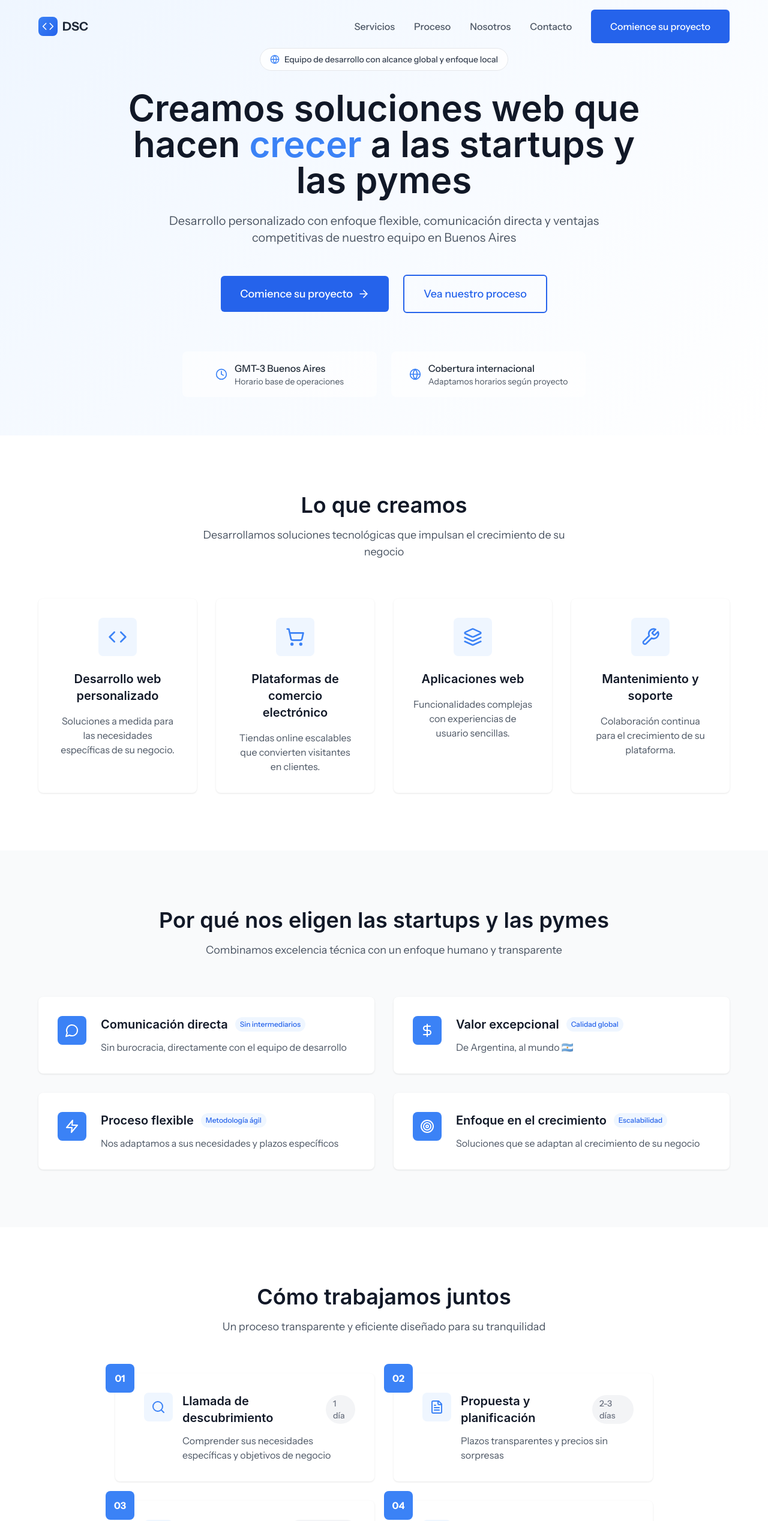
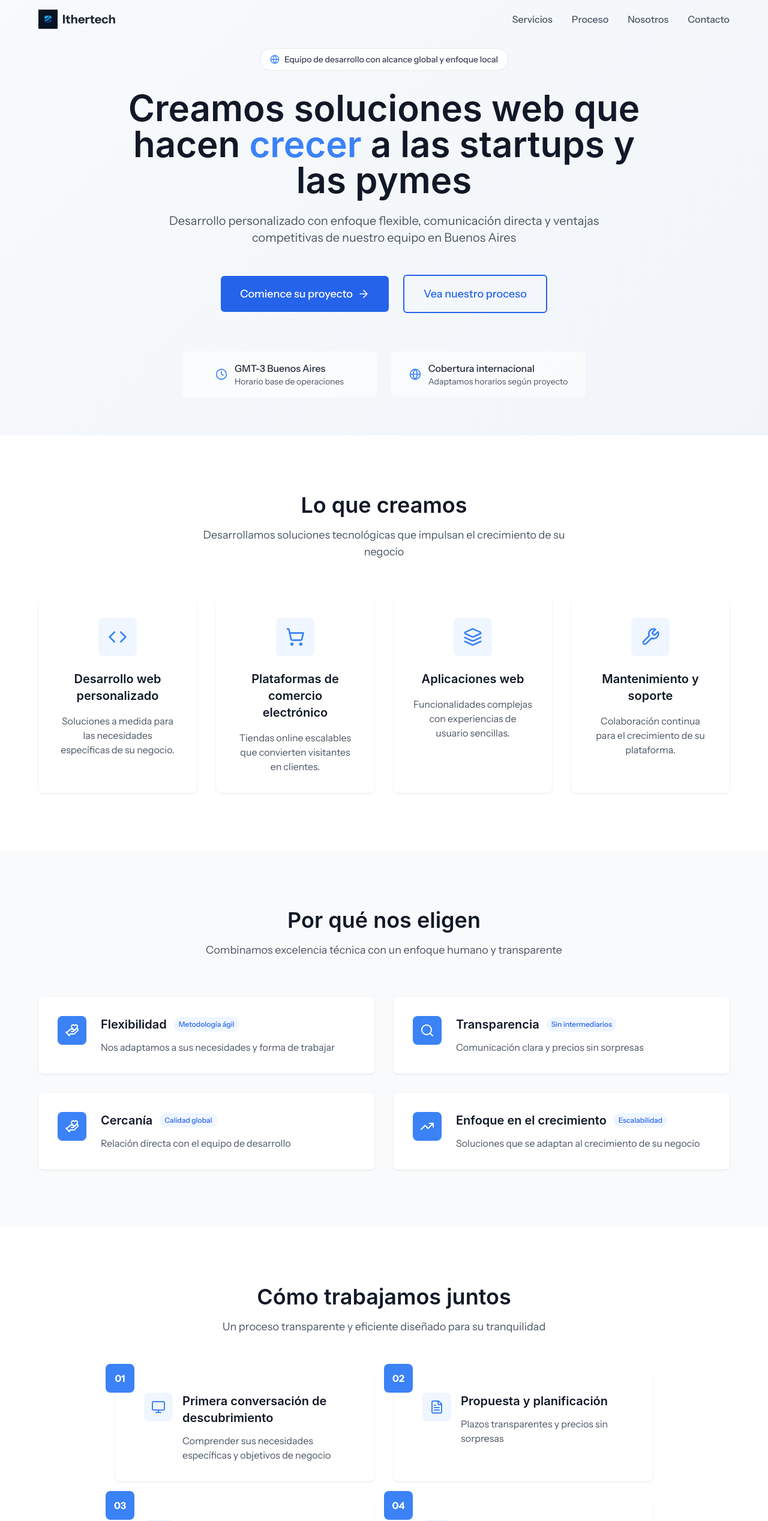
Before and after one commit to jota-vef/dsc-site, a React (Vite) app: page / in a window 1280 px wide. Shown: the top 2536 px of the page at 60% size. Built offline with nearby package versions, Linux system fonts and the light colour scheme; a web font is replaced by a local one.

Commit message:
added favicon

```diff
--- a/index.html
+++ b/index.html
@@ -2,11 +2,11 @@
 <html lang="es">
   <head>
     <meta charset="UTF-8" />
-    <link rel="icon" type="image/svg+xml" href="/vite.svg" />
+    <link rel="icon" type="image/svg+xml" href="/favicon.svg" />
     <meta name="viewport" content="width=device-width, initial-scale=1.0" />
-    <meta name="description" content="Digital Solutions Company - Desarrollo web personalizado para startups y pymes. Equipo argentino con precios competitivos y comunicación directa." />
+    <meta name="description" content="Ithertech - Desarrollo web personalizado para startups y pymes. Equipo argentino con precios competitivos y comunicación directa." />
     <meta name="keywords" content="desarrollo web, startups, pymes, Argentina, Estados Unidos, desarrollo personalizado" />
-    <title>DSC - Desarrollo Web para Startups y Pymes | Digital Solutions Company</title>
+    <title>Ithertech - Desarrollo Web para Startups y Pymes</title>
   </head>
   <body>
     <div id="root"></div>
--- a/src/components/AboutSection.tsx
+++ b/src/components/AboutSection.tsx
@@ -1,30 +1,7 @@
 import React from 'react';
-import { Heart, Shield, Lightbulb, Award } from 'lucide-react';
+import { Award } from 'lucide-react';
 
 const AboutSection: React.FC = () => {
-  const values = [
-    {
-      icon: Heart,
-      title: 'Flexibilidad',
-      description: 'Nos adaptamos a sus necesidades y forma de trabajar',
-    },
-    {
-      icon: Shield,
-      title: 'Transparencia',
-      description: 'Comunicación clara y precios sin sorpresas',
-    },
-    {
-      icon: Lightbulb,
-      title: 'Cercanía',
-      description: 'Relación directa con el equipo de desarrollo',
-    },
-    {
-      icon: Award,
-      title: 'Excelencia',
-      description: 'Estándares técnicos de nivel internacional',
-    },
-  ];
-
   return (
     <section id="about" className="dsc-section bg-gray-50">
       <div className="dsc-container">
@@ -45,27 +22,19 @@ const AboutSection: React.FC = () => {
             </p>
           </div>
 
-          {/* Right Column - Values Grid */}
-          <div className="grid grid-cols-1 sm:grid-cols-2 gap-6">
-            {values.map((value, index) => {
-              const IconComponent = value.icon;
-              return (
-                <div
-                  key={value.title}
-                  className={`dsc-card text-center dsc-fade-in dsc-animate-delay-${index + 1}`}
-                >
-                  <div className="w-12 h-12 bg-blue-50 rounded-lg flex items-center justify-center mx-auto mb-4">
-                    <IconComponent className="w-6 h-6 text-blue-500" />
-                  </div>
-                  <h3 className="text-lg font-semibold text-gray-900 mb-2">
-                    {value.title}
-                  </h3>
-                  <p className="text-sm text-gray-600">
-                    {value.description}
-                  </p>
-                </div>
-              );
-            })}
+          {/* Right Column - Excellence Card */}
+          <div className="flex justify-center">
+            <div className="dsc-card text-center max-w-sm dsc-fade-in">
+              <div className="w-16 h-16 bg-blue-50 rounded-lg flex items-center justify-center mx-auto mb-6">
+                <Award className="w-8 h-8 text-blue-500" />
+              </div>
+              <h3 className="text-xl font-semibold text-gray-900 mb-4">
+                Excelencia
+              </h3>
+              <p className="text-gray-600">
+                Estándares técnicos de nivel internacional
+              </p>
+            </div>
           </div>
         </div>
       </div>
--- a/src/components/ContactSection.tsx
+++ b/src/components/ContactSection.tsx
@@ -1,5 +1,5 @@
 import React, { useState } from 'react';
-import { Send, Mail, Clock } from 'lucide-react';
+import { Send, Mail, Clock, Linkedin, Instagram } from 'lucide-react';
 
 const ContactSection: React.FC = () => {
   const [formData, setFormData] = useState({
@@ -127,25 +127,6 @@ const ContactSection: React.FC = () => {
                 </div>
 
                 <div>
-                  <label htmlFor="timeline" className="block text-sm font-medium text-gray-700 mb-2">
-                    Plazo preferido
-                  </label>
-                  <select
-                    id="timeline"
-                    name="timeline"
-                    value={formData.timeline}
-                    onChange={handleInputChange}
-                    className="w-full px-4 py-3 border border-gray-200 rounded-lg focus:ring-2 focus:ring-blue-500 focus:border-transparent transition-all duration-200"
-                  >
-                    <option value="">Seleccione un plazo</option>
-                    <option value="urgent">Urgente (1-2 semanas)</option>
-                    <option value="standard">Estándar (3-6 semanas)</option>
-                    <option value="flexible">Flexible (2-3 meses)</option>
-                    <option value="planning">Solo planificando</option>
-                  </select>
-                </div>
-
-                <div>
                   <label htmlFor="project" className="block text-sm font-medium text-gray-700 mb-2">
                     Descripción del proyecto *
                   </label>
@@ -159,6 +140,25 @@ const ContactSection: React.FC = () => {
                     className="w-full px-4 py-3 border border-gray-200 rounded-lg focus:ring-2 focus:ring-blue-500 focus:border-transparent transition-all duration-200 resize-none"
                     placeholder="Cuéntenos sobre su proyecto, objetivos y cualquier requisito específico..."
                   />
+                </div>
+
+                <div>
+                  <label htmlFor="timeline" className="block text-sm font-medium text-gray-700 mb-2">
+                    Preferencia de contacto
+                  </label>
+                  <select
+                    id="timeline"
+                    name="timeline"
+                    value={formData.timeline}
+                    onChange={handleInputChange}
+                    className="w-full px-4 py-3 border border-gray-200 rounded-lg focus:ring-2 focus:ring-blue-500 focus:border-transparent transition-all duration-200"
+                  >
+                    <option value="">Seleccione una preferencia</option>
+                    <option value="email">Correo electrónico</option>
+                    <option value="call">Llamada telefónica</option>
+                    <option value="video">Videollamada</option>
+                    <option value="any">Cualquier método</option>
+                  </select>
                 </div>
 
                 <button
@@ -189,7 +189,7 @@ const ContactSection: React.FC = () => {
                     <h3 className="text-lg font-semibold text-gray-900 mb-2">
                       Correo electrónico
                     </h3>
-                    <p className="text-gray-600 mb-1">hello@dsc.com</p>
+                    <p className="text-gray-600 mb-1">adm.digitalsolutionscompany@gmail.com</p>
                     <p className="text-sm text-gray-500">
                       Normalmente respondemos en un plazo de 24 horas
                     </p>
@@ -214,19 +214,35 @@ const ContactSection: React.FC = () => {
                 </div>
               </div>
 
-              <div className="bg-blue-50 rounded-lg p-6">
-                <h3 className="text-lg font-semibold text-gray-900 mb-3">
-                  ¿Prefiere una llamada?
+              <div className="dsc-card">
+                <h3 className="text-lg font-semibold text-gray-900 mb-4">
+                  Síguenos en redes sociales
                 </h3>
-                <p className="text-gray-600 mb-4">
-                  Programe una llamada gratuita de 30 minutos para discutir su proyecto en detalle.
-                </p>
-                <a
-                  href="#"
-                  className="dsc-btn-secondary text-center w-full"
-                >
-                  Programar llamada
-                </a>
+                <div className="flex space-x-4">
+                  <a
+                    href="#"
+                    className="flex items-center justify-center w-12 h-12 bg-blue-50 rounded-lg hover:bg-blue-100 transition-colors duration-200"
+                    aria-label="LinkedIn"
+                  >
+                    <Linkedin className="w-6 h-6 text-blue-500" />
+                  </a>
+                  <a
+                    href="#"
+                    className="flex items-center justify-center w-12 h-12 bg-blue-50 rounded-lg hover:bg-blue-100 transition-colors duration-200"
+                    aria-label="Instagram"
+                  >
+                    <Instagram className="w-6 h-6 text-blue-500" />
+                  </a>
+                  <a
+                    href="#"
+                    className="flex items-center justify-center w-12 h-12 bg-blue-50 rounded-lg hover:bg-blue-100 transition-colors duration-200"
+                    aria-label="TikTok"
+                  >
+                    <svg className="w-6 h-6 text-blue-500" fill="currentColor" viewBox="0 0 24 24">
+                      <path d="M19.59 6.69a4.83 4.83 0 0 1-3.77-4.25V2h-3.45v13.67a2.89 2.89 0 0 1-5.2 1.74 2.89 2.89 0 0 1 2.31-4.64 2.93 2.93 0 0 1 .88.13V9.4a6.84 6.84 0 0 0-1-.05A6.33 6.33 0 0 0 5 20.1a6.34 6.34 0 0 0 10.86-4.43v-7a8.16 8.16 0 0 0 4.77 1.52v-3.4a4.85 4.85 0 0 1-1-.1z"/>
+                    </svg>
+                  </a>
+                </div>
               </div>
             </div>
           </div>
--- a/src/components/Footer.tsx
+++ b/src/components/Footer.tsx
@@ -1,5 +1,5 @@
 import React from 'react';
-import { Code, Mail, MapPin } from 'lucide-react';
+import { Mail, MapPin } from 'lucide-react';
 
 const Footer: React.FC = () => {
   return (
@@ -9,13 +9,15 @@ const Footer: React.FC = () => {
           {/* Company Info */}
           <div>
             <div className="flex items-center space-x-2 mb-4">
-              <div className="w-8 h-8 bg-blue-500 rounded-lg flex items-center justify-center">
-                <Code className="w-5 h-5 text-white" />
-              </div>
-              <span className="text-xl font-bold">DSC</span>
+              <img
+                src="/logo-ithertech.svg"
+                alt="Ithertech Logo"
+                className="w-8 h-8"
+              />
+              <span className="text-xl font-bold">Ithertech</span>
             </div>
             <p className="text-gray-300 mb-4">
-              Digital Solutions Company - Desarrollo web personalizado para startups y pymes.
+              Ithertech - Desarrollo web personalizado para startups y pymes.
             </p>
             <div className="flex items-center space-x-2 text-gray-300">
               <MapPin className="w-4 h-4" />
@@ -29,7 +31,7 @@ const Footer: React.FC = () => {
             <div className="space-y-3">
               <div className="flex items-center space-x-2 text-gray-300">
                 <Mail className="w-4 h-4" />
-                <span>hello@dsc.com</span>
+                <span>adm.digitalsolutionscompany@gmail.com</span>
               </div>
               <p className="text-sm text-gray-400">
                 Respuesta en 24 horas o menos
@@ -42,7 +44,7 @@ const Footer: React.FC = () => {
 
         <div className="flex flex-col md:flex-row justify-between items-center">
           <p className="text-gray-400 text-sm mb-4 md:mb-0">
-            © 2025 Digital Solutions Company. Todos los derechos reservados.
+            © 2025 Ithertech. Todos los derechos reservados.
           </p>
           <div className="flex space-x-6 text-sm text-gray-400">
             <a href="#" className="hover:text-white transition-colors">Privacidad</a>
--- a/src/components/Header.tsx
+++ b/src/components/Header.tsx
@@ -1,5 +1,5 @@
 import React, { useState, useEffect } from 'react';
-import { Menu, X, Code } from 'lucide-react';
+import { Menu, X } from 'lucide-react';
 
 const Header: React.FC = () => {
   const [isMenuOpen, setIsMenuOpen] = useState(false);
@@ -32,10 +32,12 @@ const Header: React.FC = () => {
         <nav className="flex items-center justify-between py-4">
           {/* Logo */}
           <div className="flex items-center space-x-2">
-            <div className="w-8 h-8 bg-gradient-to-br from-blue-500 to-blue-600 rounded-lg flex items-center justify-center">
-              <Code className="w-5 h-5 text-white" />
-            </div>
-            <span className="text-xl font-bold text-gray-800">DSC</span>
+            <img
+              src="/logo-ithertech.svg"
+              alt="Ithertech Logo"
+              className="w-8 h-8"
+            />
+            <span className="text-xl font-bold text-gray-800">Ithertech</span>
           </div>
 
           {/* Desktop Navigation */}
@@ -49,12 +51,6 @@ const Header: React.FC = () => {
                 {item.label}
               </a>
             ))}
-            <a
-              href="#contact"
-              className="dsc-btn-primary"
-            >
-              Comience su proyecto
-            </a>
           </div>
 
           {/* Mobile Menu Button */}
@@ -85,13 +81,6 @@ const Header: React.FC = () => {
                   {item.label}
                 </a>
               ))}
-              <a
-                href="#contact"
-                className="dsc-btn-primary mt-4 text-center"
-                onClick={() => setIsMenuOpen(false)}
-              >
-                Comience su proyecto
-              </a>
             </div>
           </div>
         )}
--- a/src/components/ProcessSection.tsx
+++ b/src/components/ProcessSection.tsx
@@ -1,35 +1,31 @@
 import React from 'react';
-import { Search, FileText, Code, Rocket } from 'lucide-react';
+import { Monitor, FileText, Code, Rocket } from 'lucide-react';
 
 const ProcessSection: React.FC = () => {
   const steps = [
     {
-      icon: Search,
+      icon: Monitor,
       number: '01',
-      title: 'Llamada de descubrimiento',
+      title: 'Primera conversación de descubrimiento',
       description: 'Comprender sus necesidades específicas y objetivos de negocio',
-      duration: '1 día',
     },
     {
       icon: FileText,
       number: '02',
       title: 'Propuesta y planificación',
       description: 'Plazos transparentes y precios sin sorpresas',
-      duration: '2-3 días',
     },
     {
       icon: Code,
       number: '03',
       title: 'Desarrollo',
       description: 'Actualizaciones periódicas y comunicación directa durante todo el proceso',
-      duration: '2-8 semanas',
     },
     {
       icon: Rocket,
       number: '04',
       title: 'Lanzamiento y asistencia',
       description: 'Colaboración continua para asegurar el éxito de su proyecto',
-      duration: 'Continuo',
     },
   ];
 
@@ -64,14 +60,9 @@ const ProcessSection: React.FC = () => {
                       <IconComponent className="w-6 h-6 text-blue-500" />
                     </div>
                     <div className="flex-1">
-                      <div className="flex items-center justify-between mb-3">
-                        <h3 className="text-xl font-semibold text-gray-900">
-                          {step.title}
-                        </h3>
-                        <span className="text-sm font-medium text-gray-500 bg-gray-100 px-3 py-1 rounded-full">
-                          {step.duration}
-                        </span>
-                      </div>
+                      <h3 className="text-xl font-semibold text-gray-900 mb-3">
+                        {step.title}
+                      </h3>
                       <p className="text-gray-600">
                         {step.description}
                       </p>
--- a/src/components/WhyChooseSection.tsx
+++ b/src/components/WhyChooseSection.tsx
@@ -1,28 +1,28 @@
 import React from 'react';
-import { MessageCircle, DollarSign, Zap, Target } from 'lucide-react';
+import { HandHeart, Search, TrendingUp } from 'lucide-react';
 
 const WhyChooseSection: React.FC = () => {
   const features = [
     {
-      icon: MessageCircle,
-      title: 'Comunicación directa',
-      description: 'Sin burocracia, directamente con el equipo de desarrollo',
+      icon: HandHeart,
+      title: 'Flexibilidad',
+      description: 'Nos adaptamos a sus necesidades y forma de trabajar',
+      highlight: 'Metodología ágil',
+    },
+    {
+      icon: Search,
+      title: 'Transparencia',
+      description: 'Comunicación clara y precios sin sorpresas',
       highlight: 'Sin intermediarios',
     },
     {
-      icon: DollarSign,
-      title: 'Valor excepcional',
-      description: 'De Argentina, al mundo 🇦🇷',
+      icon: HandHeart,
+      title: 'Cercanía',
+      description: 'Relación directa con el equipo de desarrollo',
       highlight: 'Calidad global',
     },
     {
-      icon: Zap,
-      title: 'Proceso flexible',
-      description: 'Nos adaptamos a sus necesidades y plazos específicos',
-      highlight: 'Metodología ágil',
-    },
-    {
-      icon: Target,
+      icon: TrendingUp,
       title: 'Enfoque en el crecimiento',
       description: 'Soluciones que se adaptan al crecimiento de su negocio',
       highlight: 'Escalabilidad',
@@ -34,7 +34,7 @@ const WhyChooseSection: React.FC = () => {
       <div className="dsc-container">
         <div className="text-center mb-16">
           <h2 className="text-3xl md:text-4xl font-semibold text-gray-900 mb-4">
-            Por qué nos eligen las startups y las pymes
+            Por qué nos eligen
           </h2>
           <p className="text-lg text-gray-600 max-w-2xl mx-auto">
             Combinamos excelencia técnica con un enfoque humano y transparente
--- a/src/styles/globals.css
+++ b/src/styles/globals.css
@@ -79,7 +79,7 @@ code, pre {
 }
 
 .dsc-gradient-bg {
-  background: linear-gradient(135deg, var(--dsc-blue-50) 0%, white 100%);
+  background: linear-gradient(135deg, var(--dsc-gray-50) 0%, var(--dsc-gray-100) 100%);
 }
 
 .dsc-card {
--- a/tailwind.config.js
+++ b/tailwind.config.js
@@ -13,9 +13,9 @@ export default {
           50: '#EFF6FF',
           100: '#DBEAFE',
           200: '#BFDBFE',
-          500: '#2563EB',
-          600: '#1D4ED8',
-          700: '#1E40AF',
+          500: '#3B82F6',
+          600: '#2563EB',
+          700: '#1D4ED8',
         },
         'dsc-gray': {
           50: '#F8FAFC',
```
Also changed, not shown: public/favicon.svg (added), public/logo-ithertech.svg (added).
